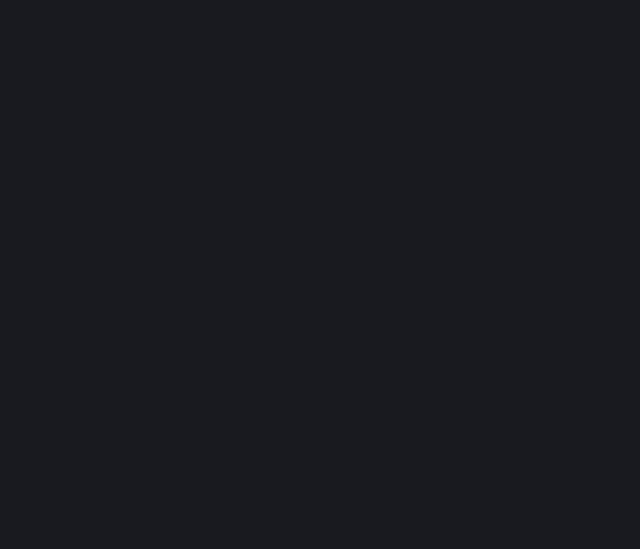
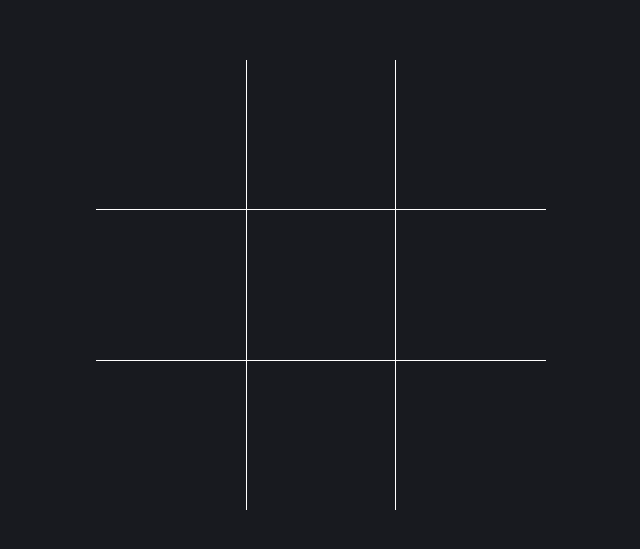
Before and after one commit to motogoozy/tic-tac-toe, a React (Create React App) app: page / in a window 1280 px wide. Shown: the part 115-664 px from the top of the page, without its empty margins (319-959 px from the left). Built offline with nearby package versions, Linux system fonts and the light colour scheme.

Commit message:
add cell and boarder styling

```diff
--- a/src/components/Cell/Cell.css
+++ b/src/components/Cell/Cell.css
@@ -0,0 +1,26 @@
+.cell {
+  height: 150px;
+  width: 150px;
+  padding: 1rem;
+  color: white;
+  font-size: 2rem;
+  display: flex;
+  flex-direction: column;
+  justify-content: center;
+  align-items: center;
+  position: relative;
+  box-sizing: border-box;
+}
+
+.cell:nth-child(-n + 3) {
+  border-bottom: var(--border);
+}
+
+.cell:nth-last-child(-n + 3) {
+  border-top: var(--border);
+}
+
+.cell:nth-child(3n + 2) {
+  border-left: var(--border);
+  border-right: var(--border);
+}
```
